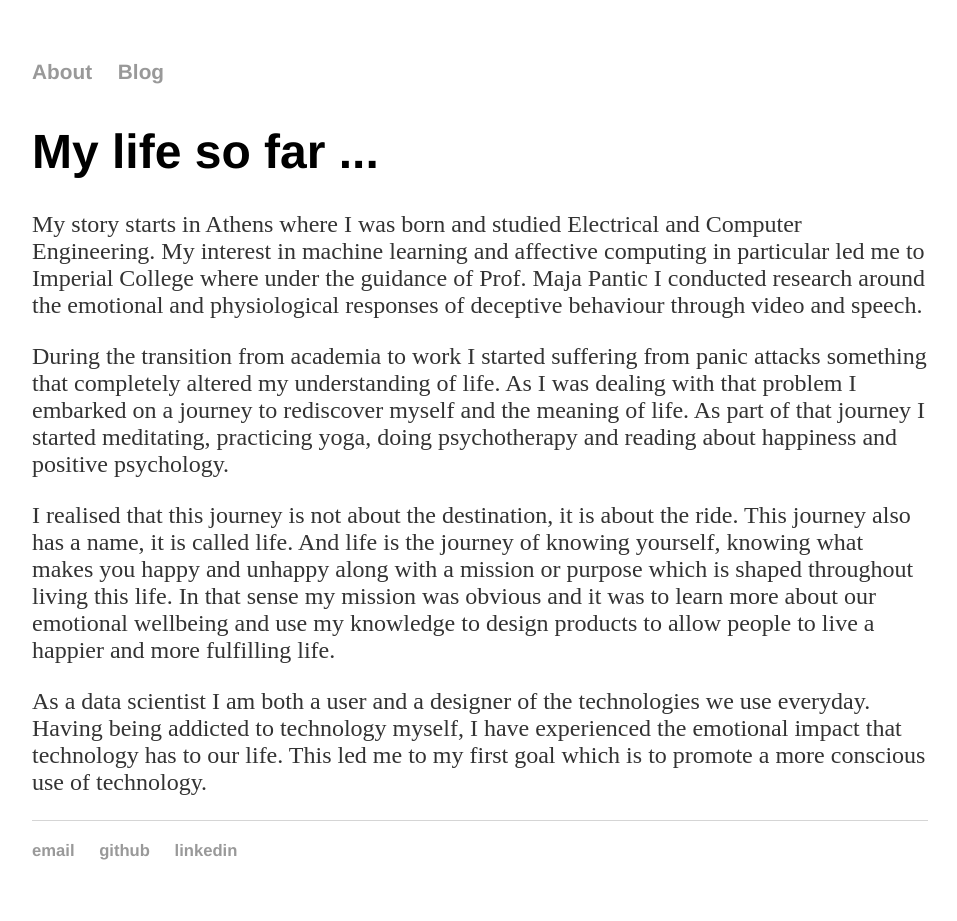
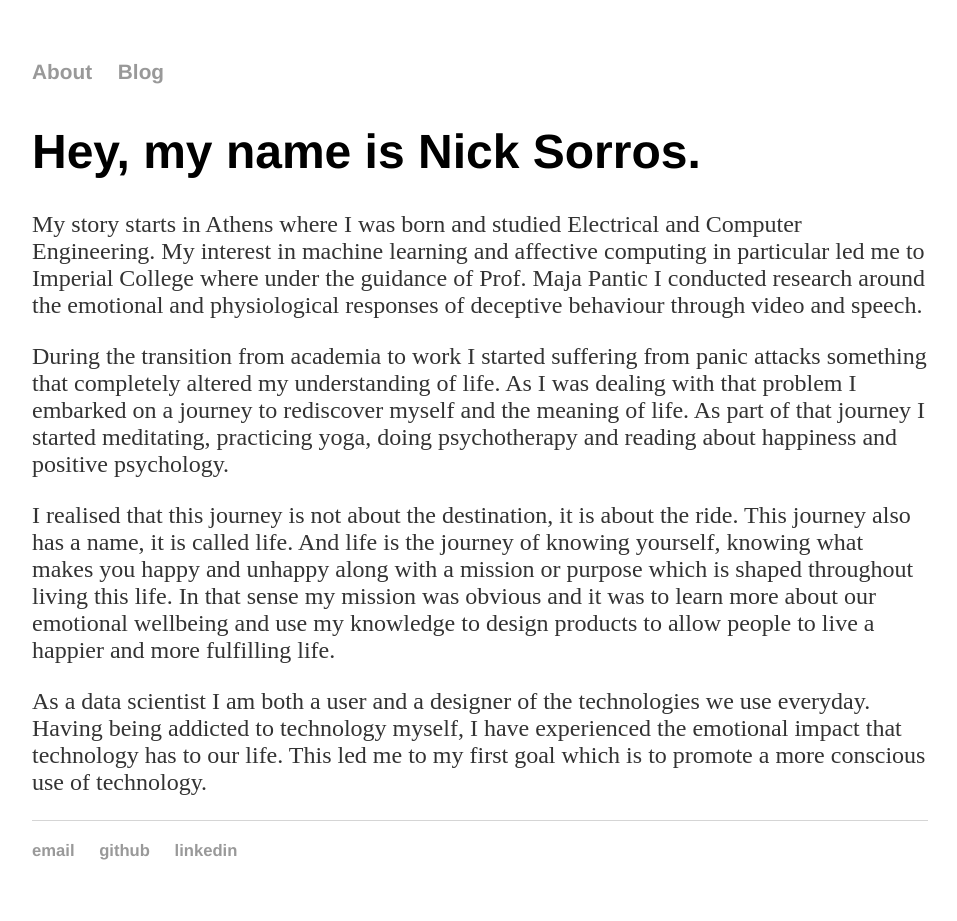
Before and after one commit to nsorros/nsorros.github.io, a Jekyll site: the page built from index.html, in a window 1280 px wide. Shown: the whole page, without its empty margins (160-1117 px from the left). Built offline with Jekyll 4.4.1, drawn with Linux system fonts in a browser that asks for light colours.

Commit message:
Update index.html

```diff
--- a/index.html
+++ b/index.html
@@ -1,8 +1,8 @@
 ---
 layout: default
-title: My life
+title: My life so far ...
 ---
-<h1> My life so far ... </h1>
+<h1> Hey, my name is Nick Sorros. </h1>
 <p>
 	My story starts in Athens where I was born and studied Electrical and Computer Engineering.
 	My interest in machine learning and affective computing in particular led me to Imperial College
```
